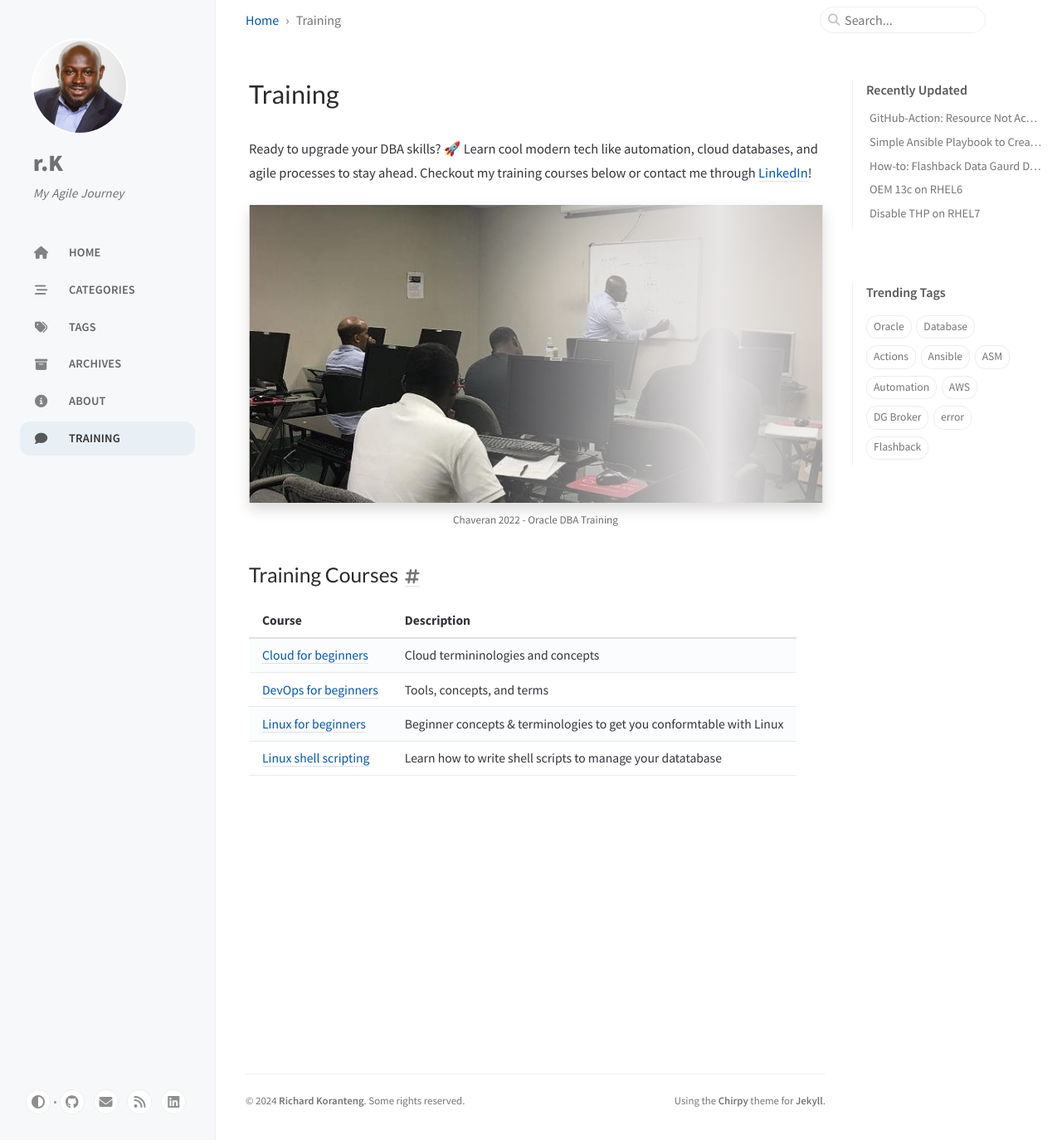
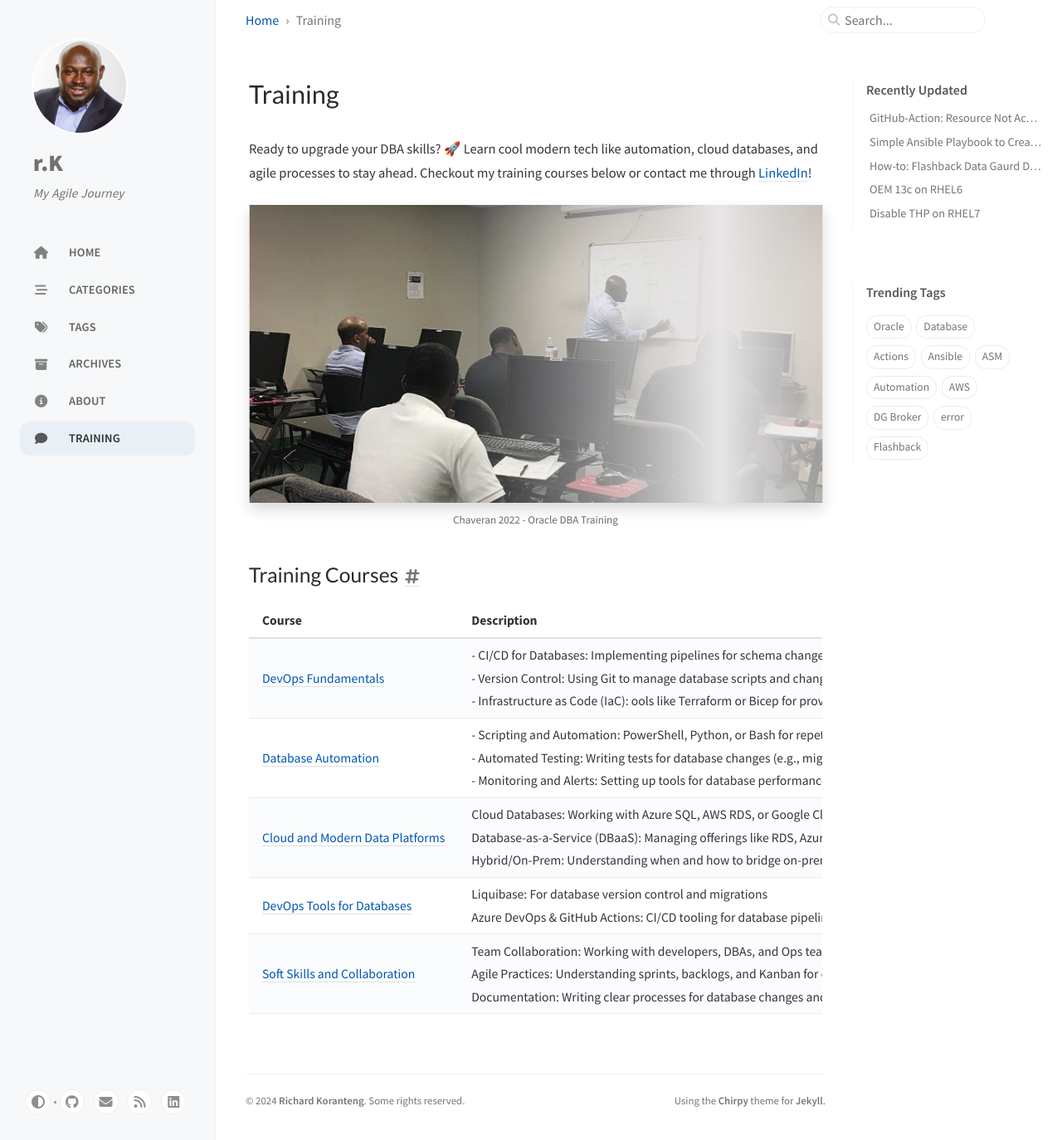
Before and after one commit to RKKoranteng/blog, a Jekyll site: the page built from _tabs/training.md, in a window 1280 px wide and 1374 px high. Shown: the whole window at 83% size. Built offline with Jekyll 4.4.1, drawn with Linux system fonts in a browser that asks for light colours; cached includes are drawn as plain includes.

Commit message:
add course descriptions

```diff
--- a/_tabs/training.md
+++ b/_tabs/training.md
@@ -13,7 +13,8 @@ _Chaveran 2022 - Oracle DBA Training_
 
 | Course   	| Description |
 |-----------|-------------------|
-| [Cloud for beginners](#) | Cloud termininologies and concepts |
-| [DevOps for beginners](#) | Tools, concepts, and terms |
-| [Linux for beginners](#) | Beginner concepts & terminologies to get you conformtable with Linux |
-| [Linux shell scripting](#) | Learn how to write shell scripts to manage your datatabase
+| [DevOps Fundamentals](#) | - CI/CD for Databases: Implementing pipelines for schema changes, migrations, and testing. <br> - Version Control: Using Git to manage database scripts and changes. <br> - Infrastructure as Code (IaC): ools like Terraform or Bicep for provisioning database resources. |
+| [Database Automation](#) | - Scripting and Automation: PowerShell, Python, or Bash for repetitive tasks. <br> - Automated Testing: Writing tests for database changes (e.g., migrations, stored procedures). <br> - Monitoring and Alerts: Setting up tools for database performance and uptime monitoring. |
+| [Cloud and Modern Data Platforms](#) | Cloud Databases: Working with Azure SQL, AWS RDS, or Google Cloud SQL. <br> Database-as-a-Service (DBaaS): Managing offerings like RDS, AzureSQL, CosmosDB, or DynamoDB. <br> Hybrid/On-Prem: Understanding when and how to bridge on-prem and cloud solutions. |
+| [DevOps Tools for Databases](#) | Liquibase: For database version control and migrations <br> Azure DevOps & GitHub Actions: CI/CD tooling for database pipelines. |
+| [Soft Skills and Collaboration](#) | Team Collaboration: Working with developers, DBAs, and Ops teams. <br> Agile Practices: Understanding sprints, backlogs, and Kanban for database tasks. <br> Documentation: Writing clear processes for database changes and operations.|
```
